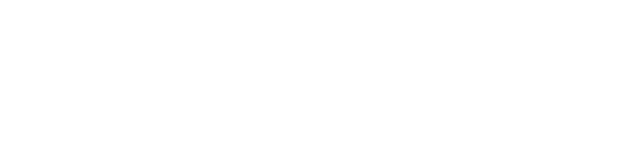
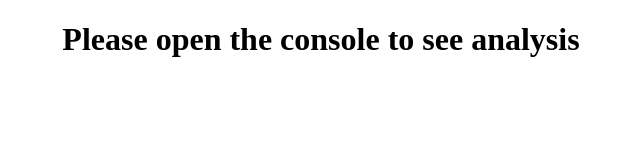
Before and after one commit to AmarMalde/Console_Finances, a plain HTML site: page index.html in a window 1280 px wide. Shown: the whole page, without its empty margins (319-959 px from the left). Drawn offline with Linux system fonts and the light colour scheme.

Commit message:
changed HTML to display message to user.

```diff
--- a/index.html
+++ b/index.html
@@ -4,9 +4,10 @@
   <meta charset="UTF-8">
   <meta http-equiv="X-UA-Compatible" content="IE=edge">
   <meta name="viewport" content="width=device-width, initial-scale=1.0">
-  <title>Console Fianances</title>
+  <title>Console Finances</title>
 </head>
 <body>
+  <h1><center>Please open the console to see analysis</center></h1>
   <script src="script.js"></script>
 </body>
 </html>
```
